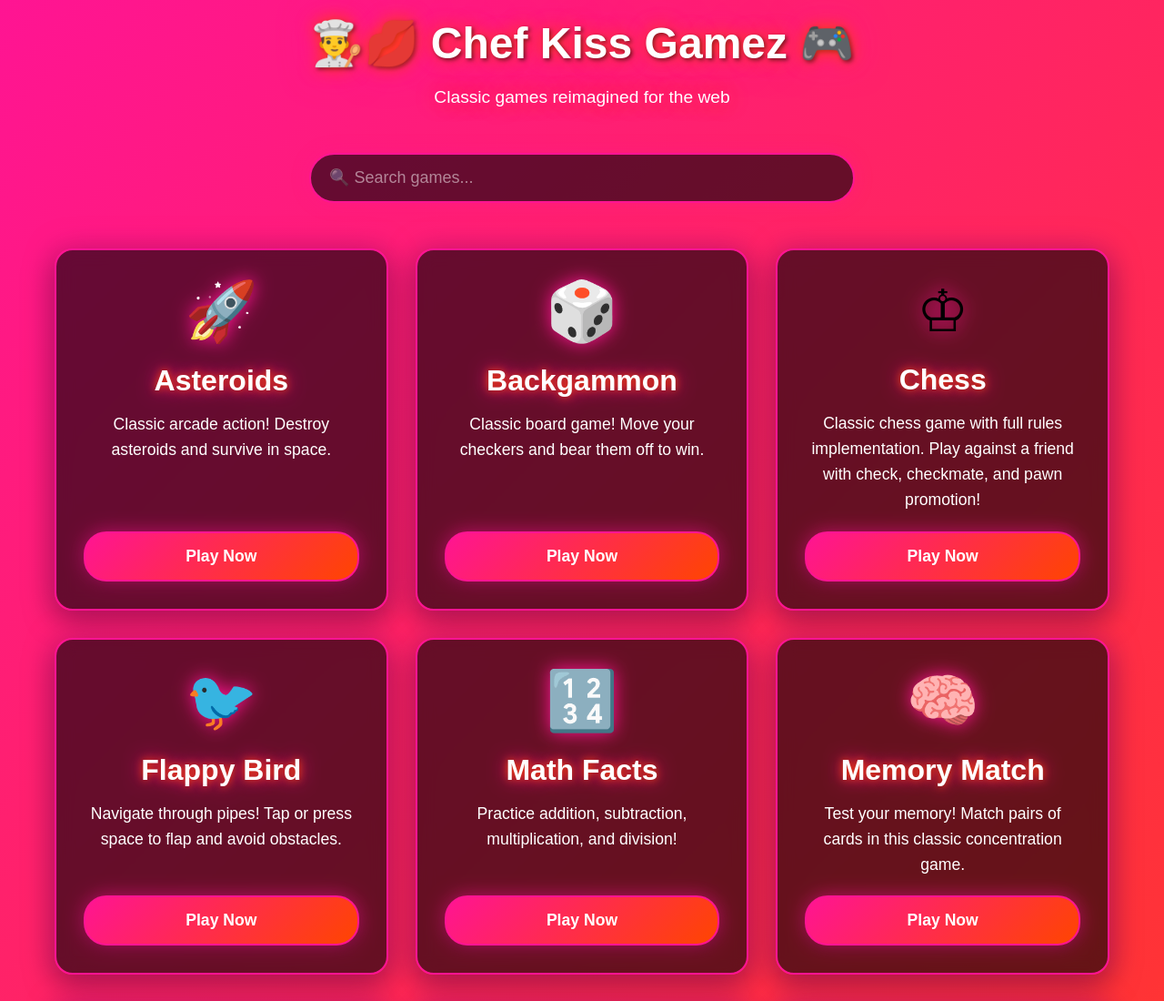
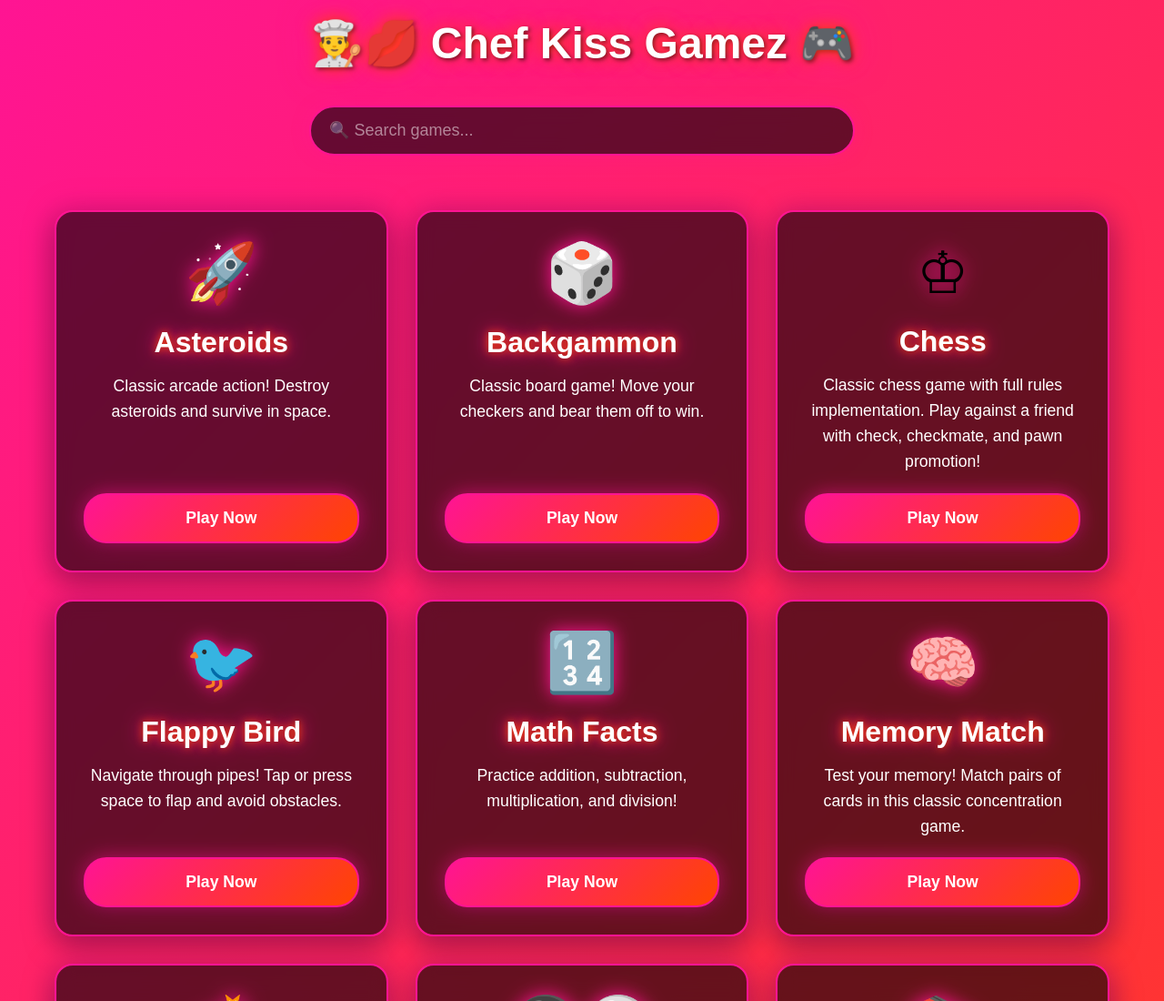
Before and after one commit to jehoshua02/gamez, a plain HTML site: page index.html in a window 1280 px wide. Shown: the top 1100 px of the page at 91% size. Drawn offline with Linux system fonts and the light colour scheme.

Commit message:
Add sticky search box with smooth scroll behavior
- Made search box sticky with position: sticky and top: 20px
- Added z-index: 100 to keep search above content
- Increased container min-height to 150vh for scrollable space
- Removed subtitle for cleaner header
- Search box now stays visible when scrolling

```diff
--- a/index.html
+++ b/index.html
@@ -34,6 +34,8 @@
             font-size: 3em;
             margin-bottom: 20px;
             text-shadow: 0 0 20px #ff4500, 0 0 40px #ff1493, 2px 2px 4px rgba(0, 0, 0, 0.8);
+            top: 20px;
+            z-index: 100;
         }
 
         .subtitle {
@@ -215,6 +217,10 @@
         .search-container {
             margin: 30px auto;
             max-width: 600px;
+            position: sticky;
+            top: 20px;
+            z-index: 100;
+            padding: 10px 0;
         }
 
         .search-box {
@@ -227,6 +233,7 @@
             color: white;
             outline: none;
             box-shadow: 0 0 20px rgba(255, 20, 147, 0.3);
+            backdrop-filter: blur(10px);
             transition: all 0.3s ease;
         }
 
@@ -359,7 +366,6 @@
 <body>
     <div class="container">
         <h1>👨‍🍳💋 Chef Kiss Gamez 🎮</h1>
-        <p class="subtitle">Classic games reimagined for the web</p>
 
         <!-- Search Box -->
         <div class="search-container">
```
